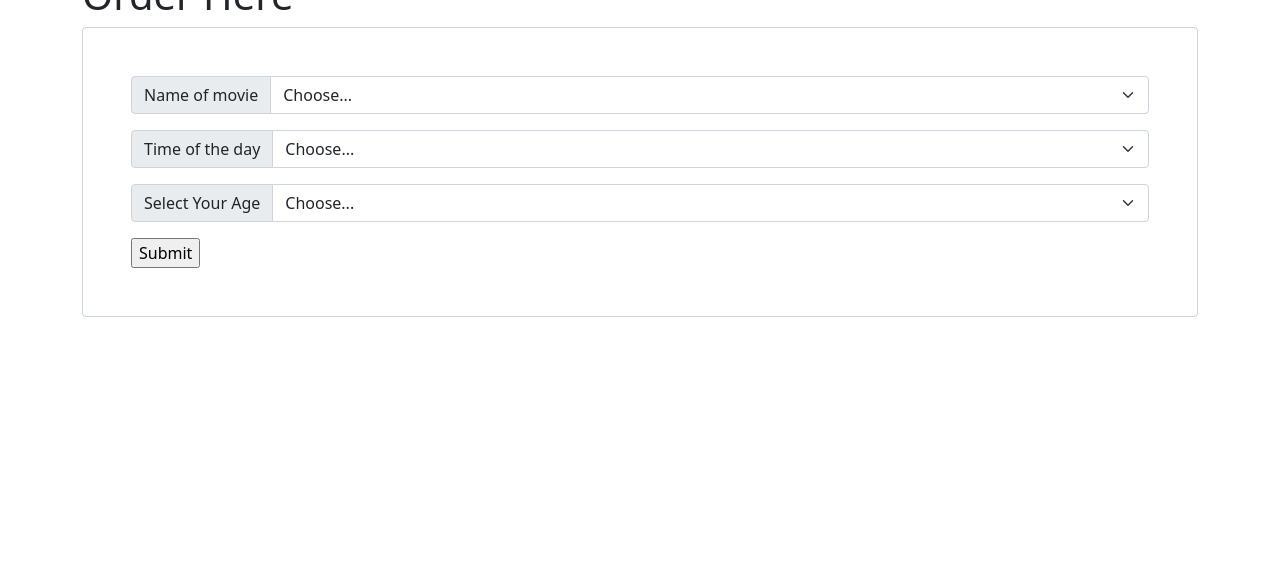
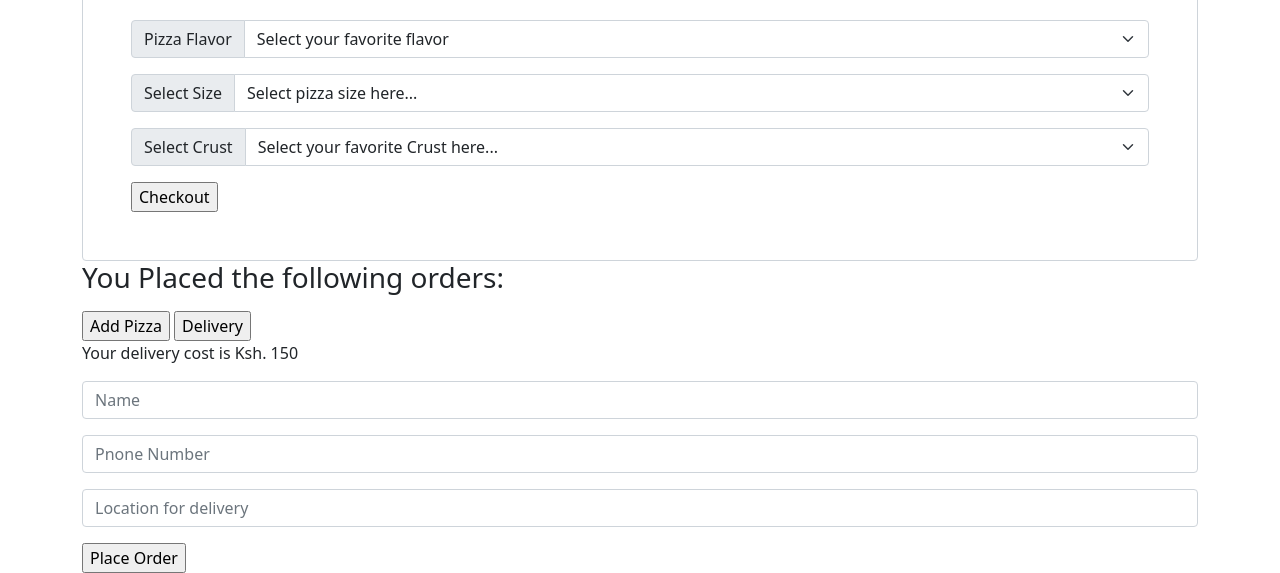
Before and after one commit to danknjoroge/Pizza-Shop, a plain HTML site: page index.html in a window 1280 px wide. Shown: the part 1661-2234 px from the top of the page. Before the commit the page ends 1978 px from the top, so only its background shows below. Drawn offline with nearby package versions, Linux system fonts and the light colour scheme.

Commit message:
added deliery form

```diff
--- a/css/styles.css
+++ b/css/styles.css
@@ -1,7 +1,7 @@
 
 .home{
     /* background-image: url('/images/food-photographer-david-fedulov-Xt84tIHbjRY-unsplash.jpg'); */
-    background-attachment: fixed;
+    /* background-attachment: fixed;  */
     background-size: cover;
     background-repeat: no-repeat;
 }
--- a/index.html
+++ b/index.html
@@ -9,7 +9,7 @@
     <title>Pizza Shop</title>
 </head>
 <body>
-    <nav class="navbar navbar-expand-sm bg-dark p-2 navbar-fixed-top">
+    <nav class="navbar navbar-expand-sm bg-dark p-2 fixed-top">
         <div class="navbar-nav m-auto navbar-fixed-top">
             <a href="#about" class="nav-item nav-link">Home</a>
             <a href="#about" class="nav-item nav-link">About</a>
@@ -90,38 +90,56 @@
         <h1>Order Here</h1>
         <form id="myForm" name="myForm" action ="" class="form-control p-5" onsubmit="validateForm()">
             <div class="input-group mb-3">
-                <label class="input-group-text" for="movie">Name of movie</label>
-                <select class="form-select" id="movie">
-                  <option value="">Choose...</option>
-                  <option value="1">Black panther</option>
-                  <option value="2">Money heist</option>
-                  <option value="3">Wonder Women</option>
+                <label class="input-group-text" for="movie">Pizza Flavor</label>
+                <select class="form-select" id="pizza">
+                  <option value="">Select your favorite flavor</option>...</option>
+                  <option value="pepperoni">Pepperoni</option>
+                  <option value="veggie">Veggie</option>
+                  <option value="margherita">Margherita</option>
                 </select>
               </div>
 
               <div class="input-group mb-3">
-                <label class="input-group-text" for="inputGroupSelect01">Time of the day</label>
-                <select class="form-select" id="time">
-                  <option value="">Choose...</option>
-                  <option value="1">Morning</option>
-                  <option value="2">Noon</option>
-                  <option value="3">Evening</option>
+                <label class="input-group-text" for="inputGroupSelect01">Select Size</label>
+                <select class="form-select" id="size">
+                  <option value="">Select pizza size here...</option>
+                  <option value="small">Small @ Ksh. 400</option>
+                  <option value="medium">Medium @ Ksh. 800</option>
+                  <option value="large">Large @ Ksh. 1200</option>
                 </select>
               </div>
 
               <div class="input-group mb-3">
-                <label class="input-group-text" for="inputGroupSelect01">Select Your Age</label>
-                <select class="form-select" id="age">
-                  <option value="">Choose...</option>
-                  <option value="1">15</option>
-                  <option value="2">20</option>
-                  <option value="3">30</option>
+                <label class="input-group-text" for="inputGroupSelect01">Select Crust</label>
+                <select class="form-select" id="crust">
+                  <option value="">Select your favorite Crust here...</option>
+                  <option value="crispy">Crispy</option>
+                  <option value="stuffed">Stuffed</option>
+                  <option value="glutten">Gluten free</option>
                 </select>
               </div>
-              <input type="submit">
+              <input type="submit" value="Checkout">
         </form>
+    </div>
+    <div class="container" id="orders">
+        <h3>You Placed the following orders:</h3>
+        <p></p>
+    </div>
 
-    </div>
+    <form action="">
+        <div class="container">
+            <input type="submit" value="Add Pizza">
+            <input type="submit" value="Delivery" id="">
+        </div>
+        <div class="form-group container">
+            <p>Your delivery cost is Ksh. 150</p>
+            <input type="text" id="name" class="form-control mb-3" placeholder="Name">
+            <input type="number" id="phone" class="form-control mb-3" placeholder="Pnone Number">
+            <input type="text" id="location" class="form-control mb-3" placeholder="Location for delivery">
+            <input type="button" value="Place Order">
+        </div>
+
+    </form>
 
 
 
```
